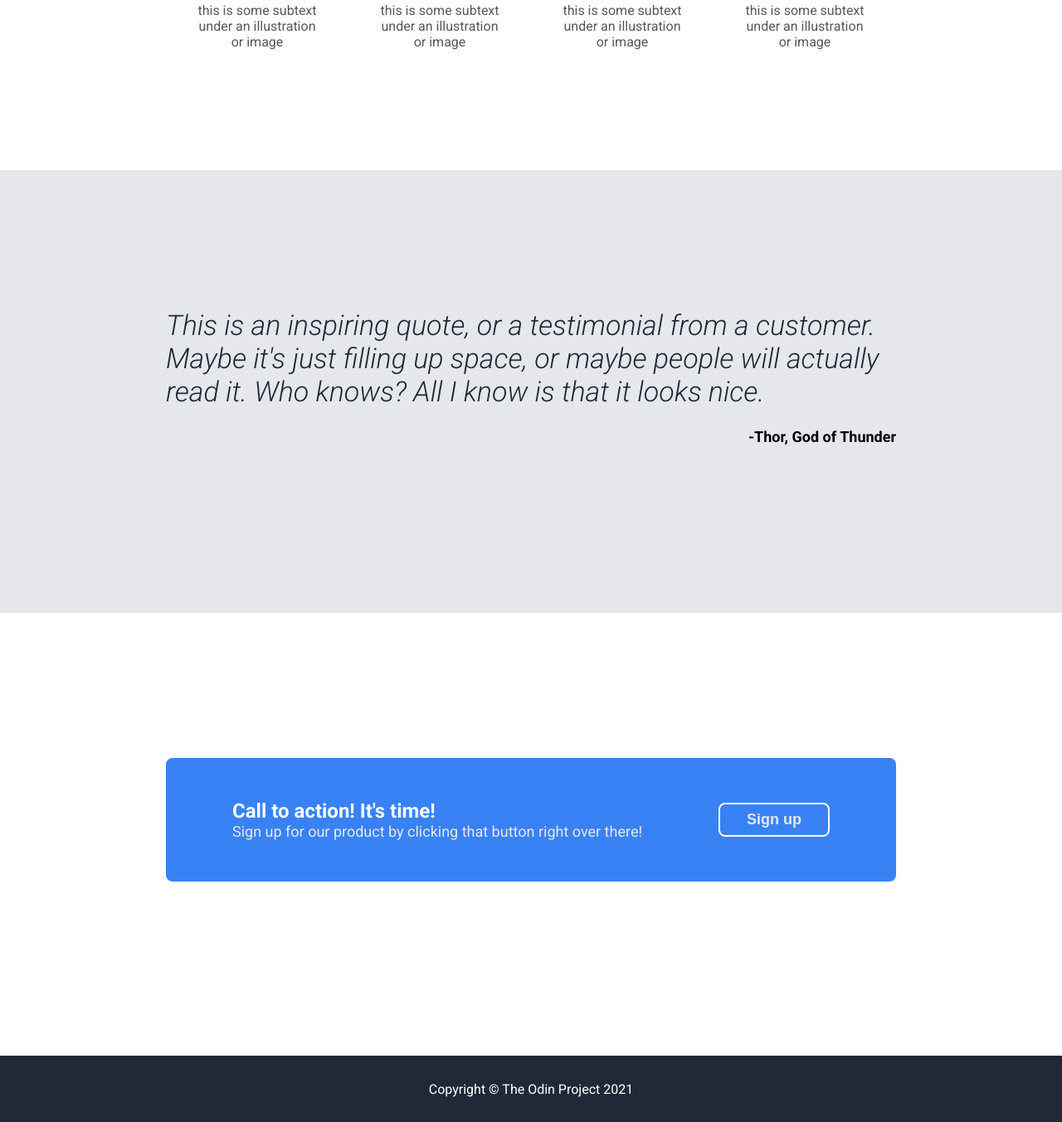
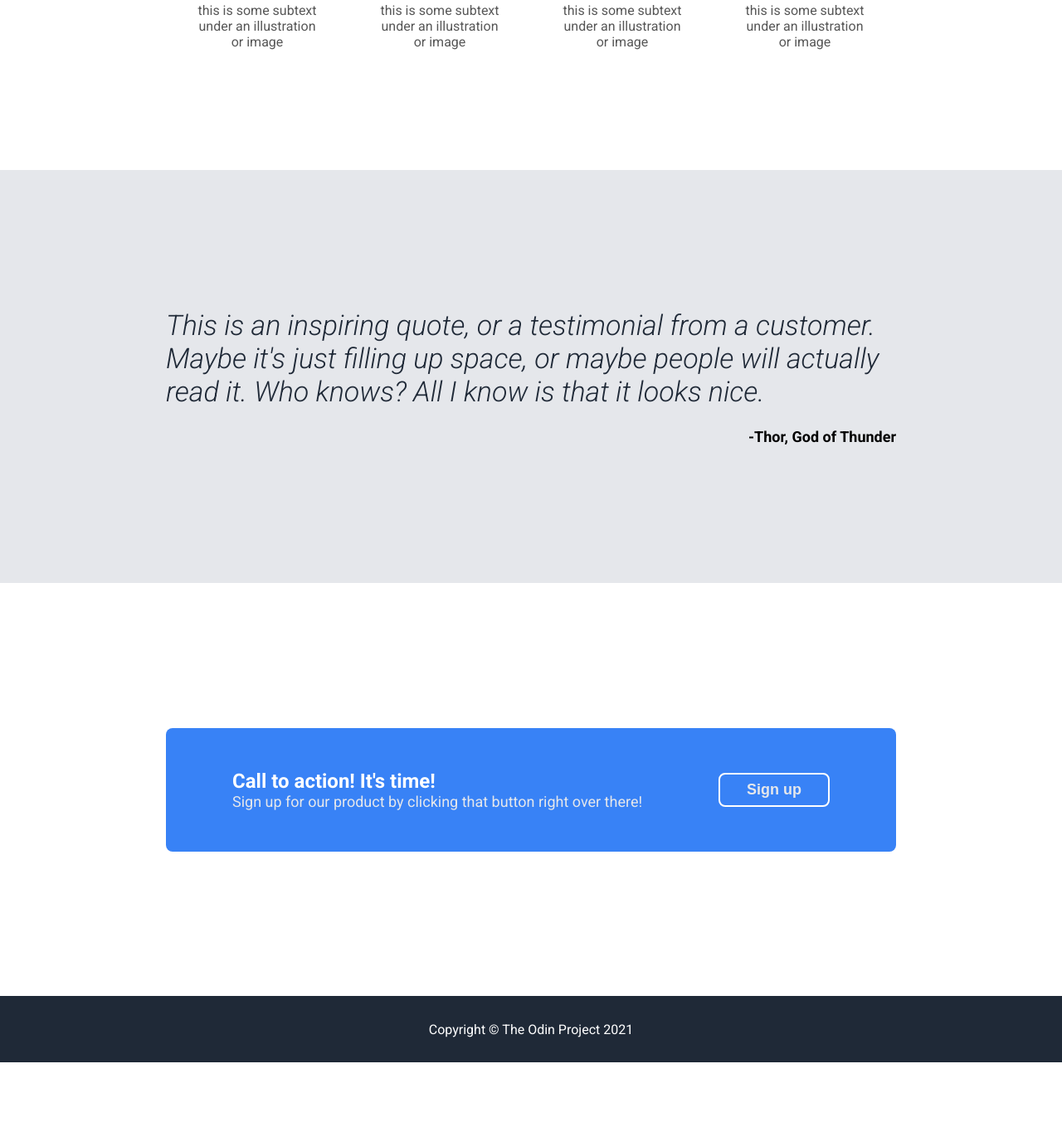
Before and after one commit to diegovieiraf/Landing-Page, a plain HTML site: page index.html in a window 1280 px wide. Shown: the part 863-2216 px from the top of the page at 83% size. After the commit the page ends 2144 px from the top, so only its background shows below. Drawn offline with Linux system fonts and the light colour scheme.

```diff
--- a/styles.css
+++ b/styles.css
@@ -173,7 +173,7 @@ p {
 .third-section {
     background-color: #e5e7eb;
     padding-top: 24px;
-    padding-bottom: 60px;
+    padding-bottom: 24px;
     padding-left: 200px;
     padding-right: 200px;
 
@@ -207,7 +207,7 @@ p {
 
 .fourth-section {
     padding-top: 24px;
-    padding-bottom: 60px;
+    padding-bottom: 24px;
     padding-left: 200px;
     padding-right: 200px;
 
```
